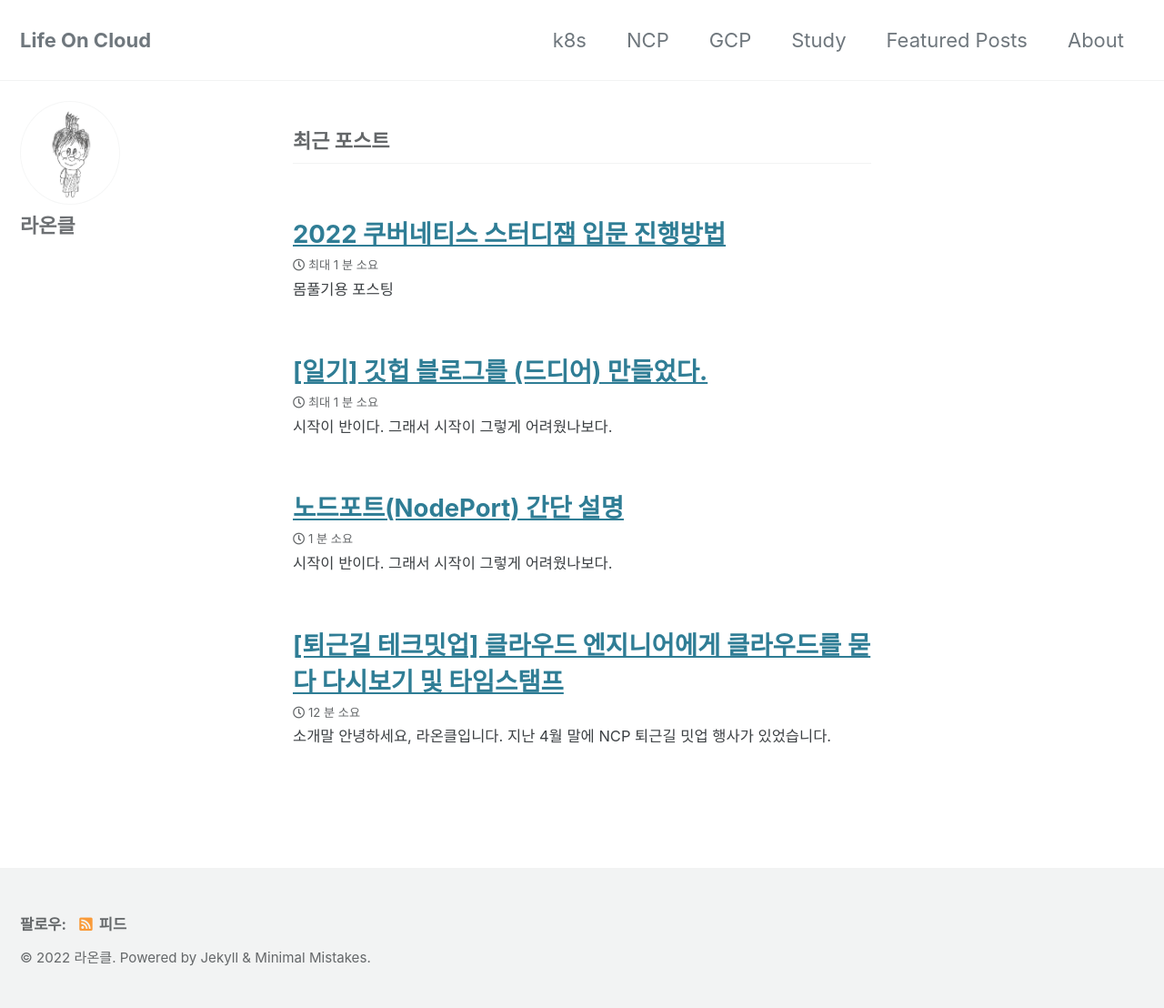
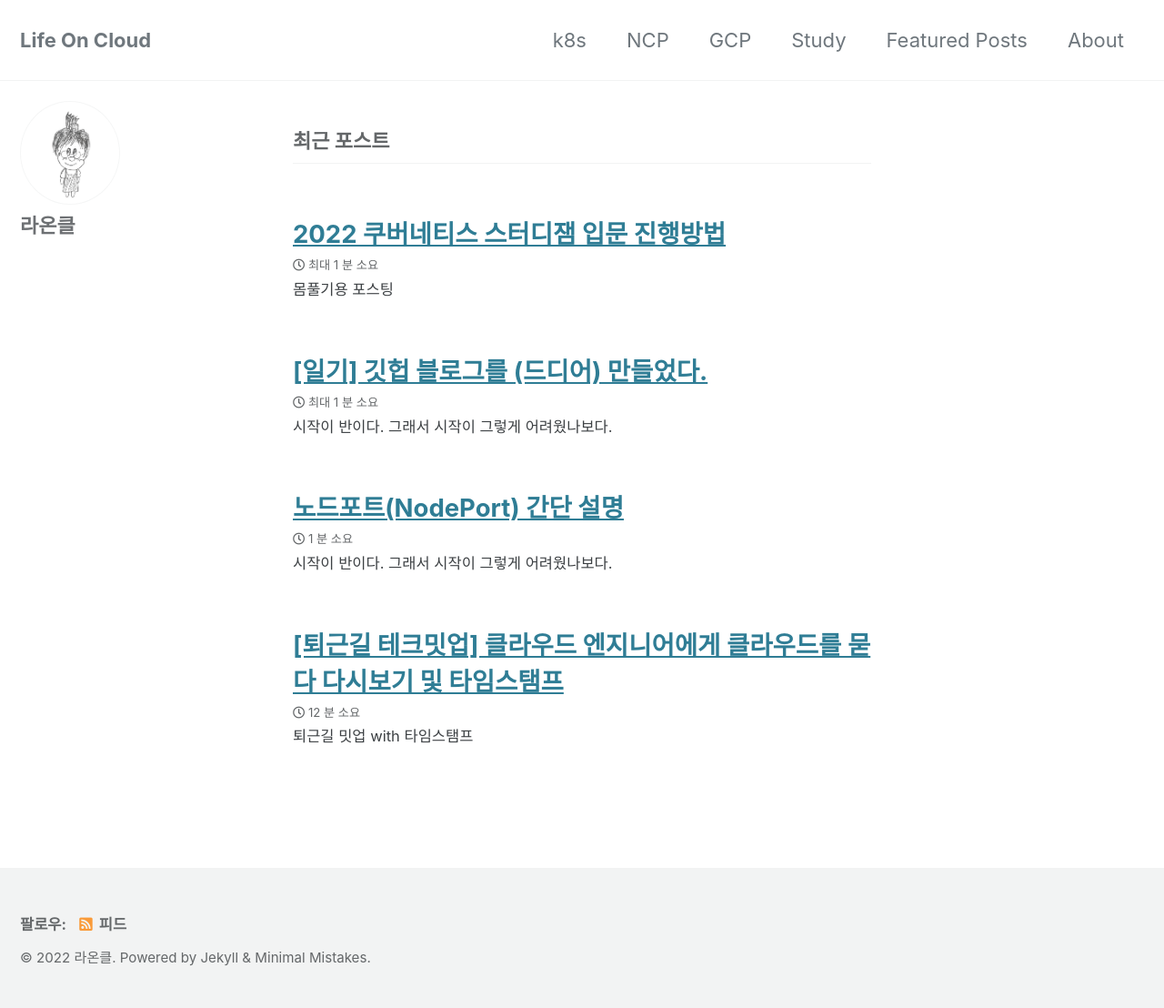
Before and after one commit to lifeoncloud/lifeoncloud.github.io, a Jekyll site: the page built from index.html, in a window 1280 px wide. Shown: the whole page at 91% size. Built offline with Jekyll 4.4.1, drawn with Linux system fonts in a browser that asks for light colours; cached includes are drawn as plain includes; the list of posts is cut into pages by our own code.

Commit message:
excerpt 수정

```diff
--- a/_posts/2022-04-20-ncp-meetup-2.md
+++ b/_posts/2022-04-20-ncp-meetup-2.md
@@ -1,5 +1,6 @@
 ---
 title:  "[퇴근길 테크밋업] 클라우드 엔지니어에게 클라우드를 묻다 다시보기 및 타임스탬프"
+excerpt: "퇴근길 밋업 with 타임스탬프"
 
 categories: ncp
 tags: [NCP,퇴근길밋업]
```
